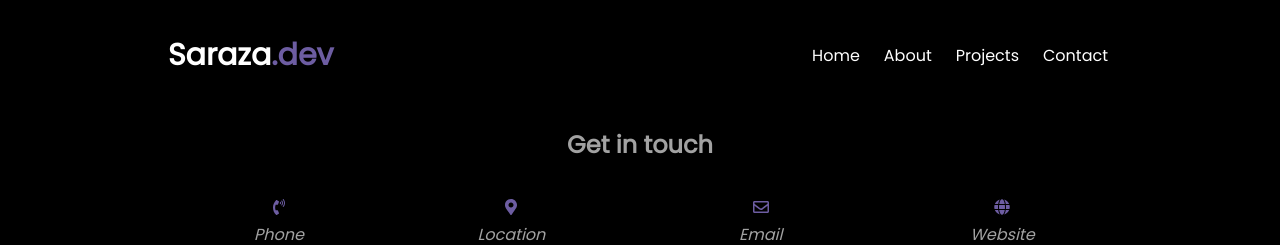
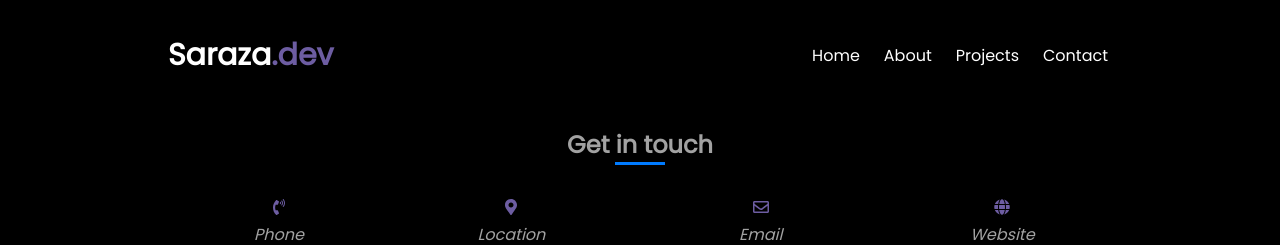
Before and after one commit to sarazaToussaint/Saraza-dev, a React (Create React App) app: page /Contact in a window 1280 px wide. Shown: the top 245 px of the page. Built offline with nearby package versions, Linux system fonts and the light colour scheme.

Commit message:
Make some changes to the animation

```diff
--- a/src/components/Contact.module.css
+++ b/src/components/Contact.module.css
@@ -94,9 +94,7 @@ textarea {
 .contactContainer h2 div {
   width: 50px;
   height: 3px;
-
-  /* background-color: #007bff; */
-
+  background-color: #007bff;
   margin: auto;
 }
 
```
